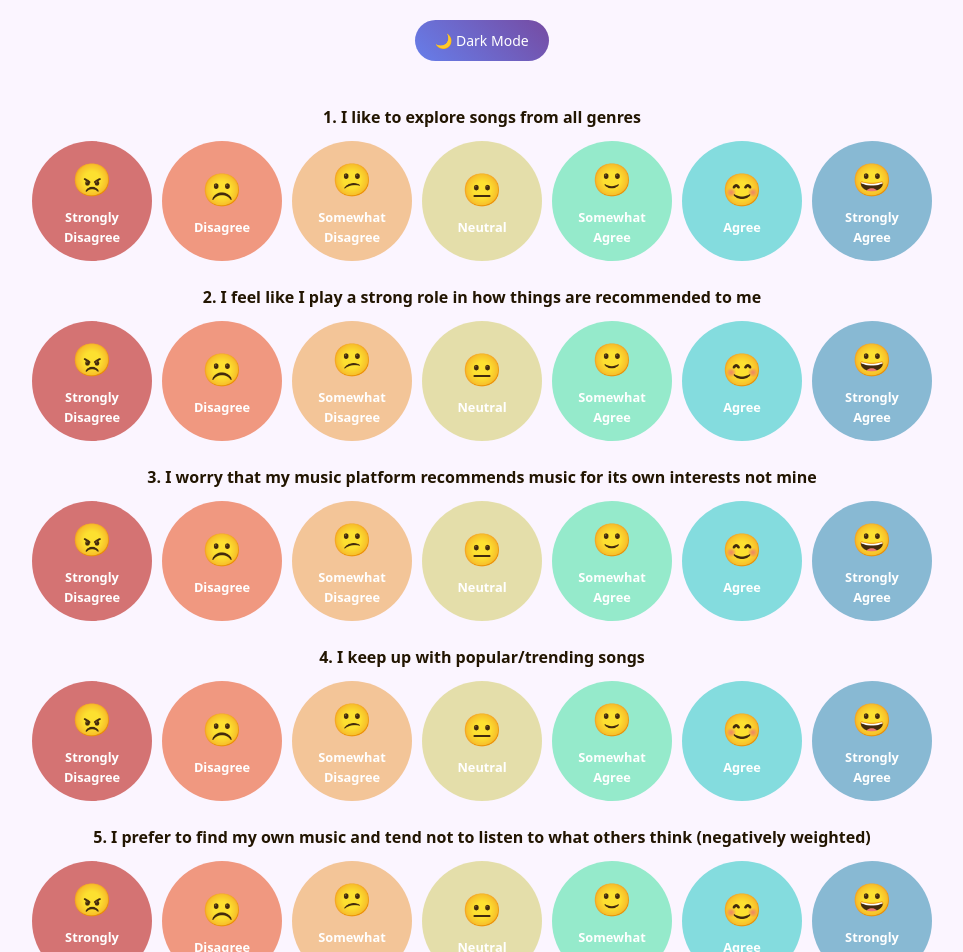
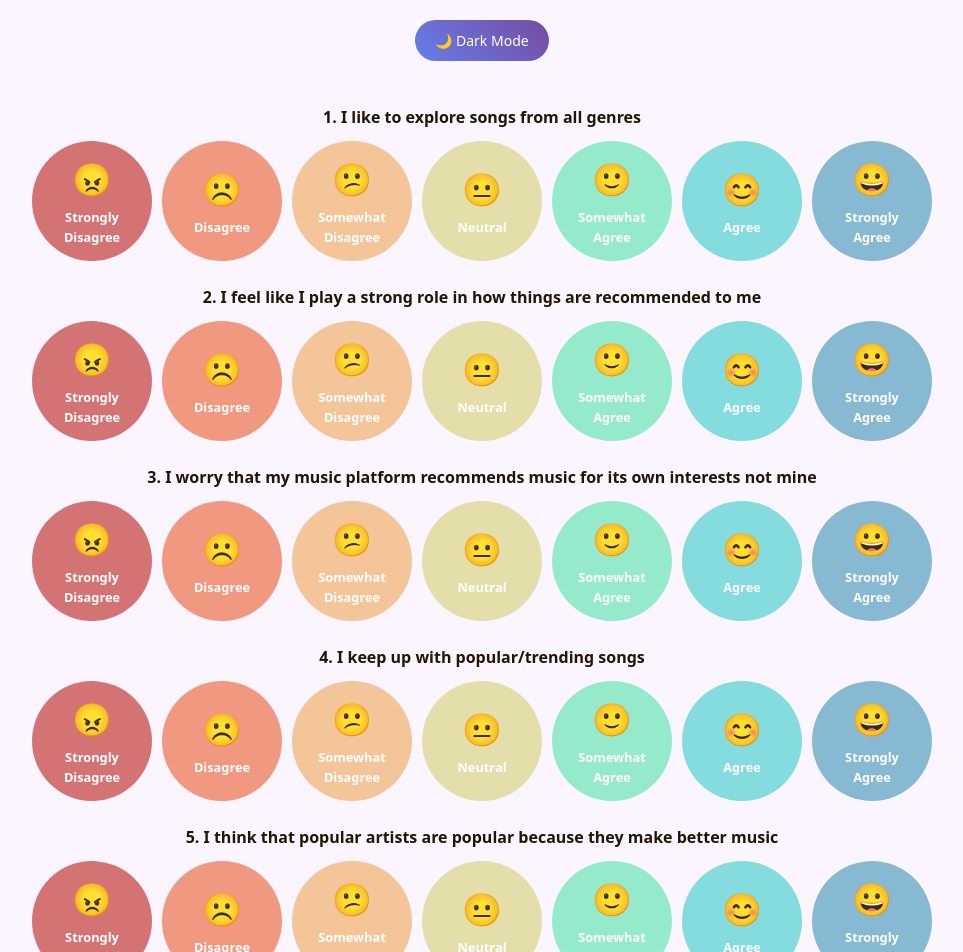
Before and after one commit to b1982384/SLIME-survey-app, a React (Vite) app in the folder survey_app/: page /question in a window 1280 px wide. Shown: the top 952 px of the page, without its empty margins (158-1121 px from the left). Built offline with nearby package versions, Linux system fonts and the light colour scheme.

Commit message:
updated questions

```diff
--- a/survey_app/src/questions.tsx
+++ b/survey_app/src/questions.tsx
@@ -34,7 +34,7 @@ const SEVEN_POINT_QUESTIONS: string[] = [
   "2. I feel like I play a strong role in how things are recommended to me",
   "3. I worry that my music platform recommends music for its own interests not mine",
   "4. I keep up with popular/trending songs",
-  "5. I prefer to find my own music and tend not to listen to what others think (negatively weighted)",
+  "5. I think that popular artists are popular because they make better music",
   "6. I can rely on my music platform's recommendations when I want to hear something new",
   "7. I avoid app-curated playlists and mixes – I prefer my own",
   "8. I frequently listen to music by artists I haven't heard before",
```
